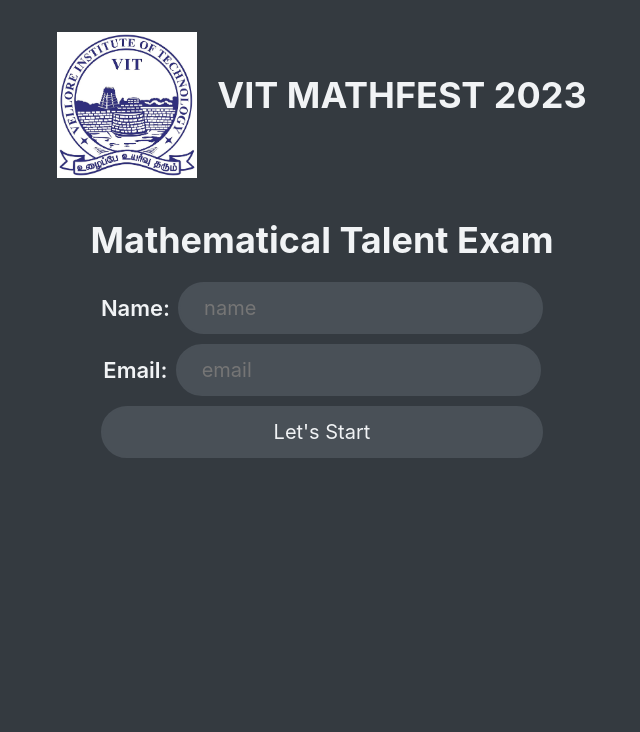
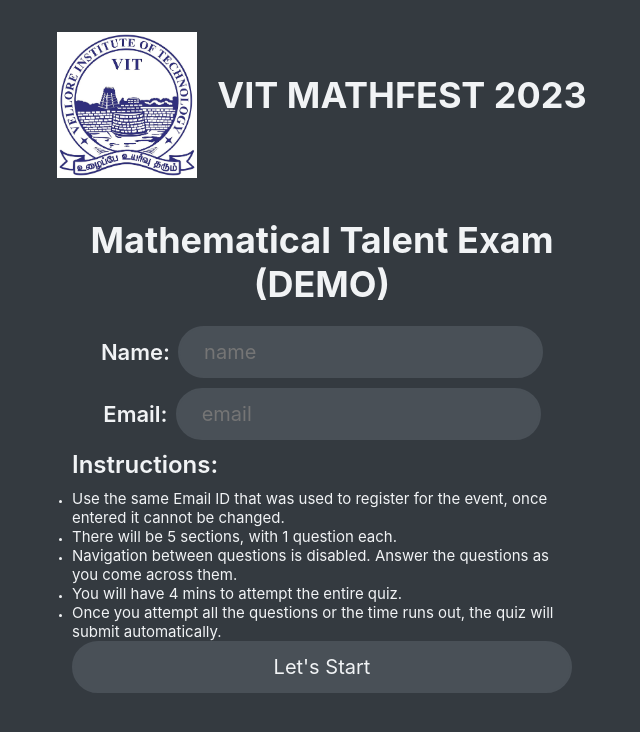
Before and after one commit to aditya-jindal/SecretRepo, a React (Vite) app: page / in a window 1280 px wide. Shown: the top 732 px of the page, without its empty margins (318-958 px from the left). Built offline with nearby package versions, Linux system fonts and the light colour scheme.

Commit message:
added quiz instructions

```diff
--- a/src/StartScreen.jsx
+++ b/src/StartScreen.jsx
@@ -10,7 +10,7 @@
   return (
     <div className="start">
       <Header />
-      <h2>Mathematical Talent Exam</h2>
+      <h2>Mathematical Talent Exam (DEMO)</h2>
       <form onSubmit={(e) => handleSubmit(e)} className="beginform">
         <div className="forminput">
           <h4>Name:</h4>
@@ -34,6 +34,32 @@
             onChange={(e) => setEmail(e.target.value)}
           />
         </div>
+        <h3 className="instructions-heading">Instructions:</h3>
+        <ul>
+          <li>
+            <h5>
+              Use the same Email ID that was used to register for the event, once entered it cannot be changed.
+            </h5>
+          </li>
+          <li>
+            <h5>There will be 5 sections, with 1 question each.</h5>
+          </li>
+          <li>
+            <h5>
+              Navigation between questions is disabled. Answer the questions as
+              you come across them.
+            </h5>
+          </li>
+          <li>
+            <h5>You will have 4 mins to attempt the entire quiz.</h5>
+          </li>
+          <li>
+            <h5>
+              Once you attempt all the questions or the time runs out, the quiz
+              will submit automatically.
+            </h5>
+          </li>
+        </ul>
         <button
           type="submit"
           className="btn  "
--- a/src/index.css
+++ b/src/index.css
@@ -50,14 +50,13 @@
 }
 
 @media (max-width: 768px) {
-  .main{
-    width:90vw;
+  .main {
+    width: 90vw;
   }
-  .app-header{
+  .app-header {
     width: 90vw;
   }
 }
-
 
 .error {
   text-align: center;
@@ -73,7 +72,7 @@
 }
 
 h1 {
-  font-family: 'Codystar';
+  font-family: "Codystar";
   font-size: 5.6rem;
   text-align: center;
 }
@@ -102,23 +101,23 @@
   /* text-align: center; */
 }
 
-.startscreenh4{
+.startscreenh4 {
   display: flex;
   flex-direction: column;
   justify-content: center;
   align-items: center;
   text-align: center;
-  gap:.5rem;
+  gap: 0.5rem;
 }
 
-.numQuestions{
+.numQuestions {
   font-family: inherit;
   background-color: inherit;
-  color:white;
+  color: white;
   font-size: 1.5rem;
 }
 
-.numQuestions option{
+.numQuestions option {
   background-color: inherit;
   color: black;
 }
@@ -298,7 +297,7 @@
   padding: 0.8rem;
 }
 
-.forminput{
+.forminput {
   display: flex;
   flex-wrap: wrap;
   justify-content: center;
@@ -306,12 +305,23 @@
   margin-bottom: 1rem;
 }
 
-.forminput h4{
+.forminput h4 {
   margin-bottom: 0;
-  margin-right: .8rem;
+  margin-right: 0.8rem;
 }
 
-.beginform{
+.beginform {
   display: flex;
   flex-direction: column;
+  margin-bottom: 1rem;
 }
+
+.instructions-heading {
+  margin-bottom: 1rem;
+  text-align: left;
+}
+
+h5{
+  font-size: 1.5rem;
+  font-weight: normal;
+}
```
